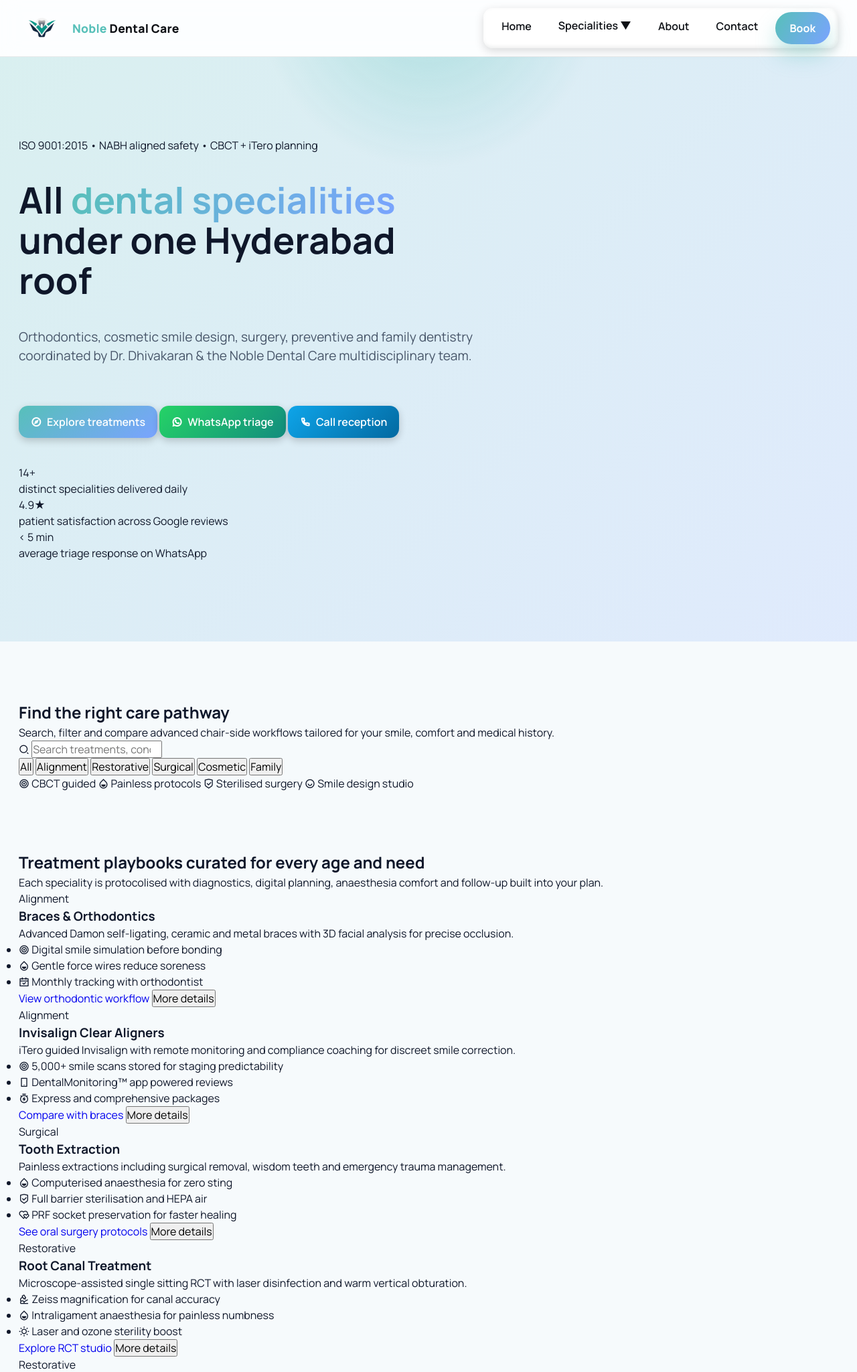
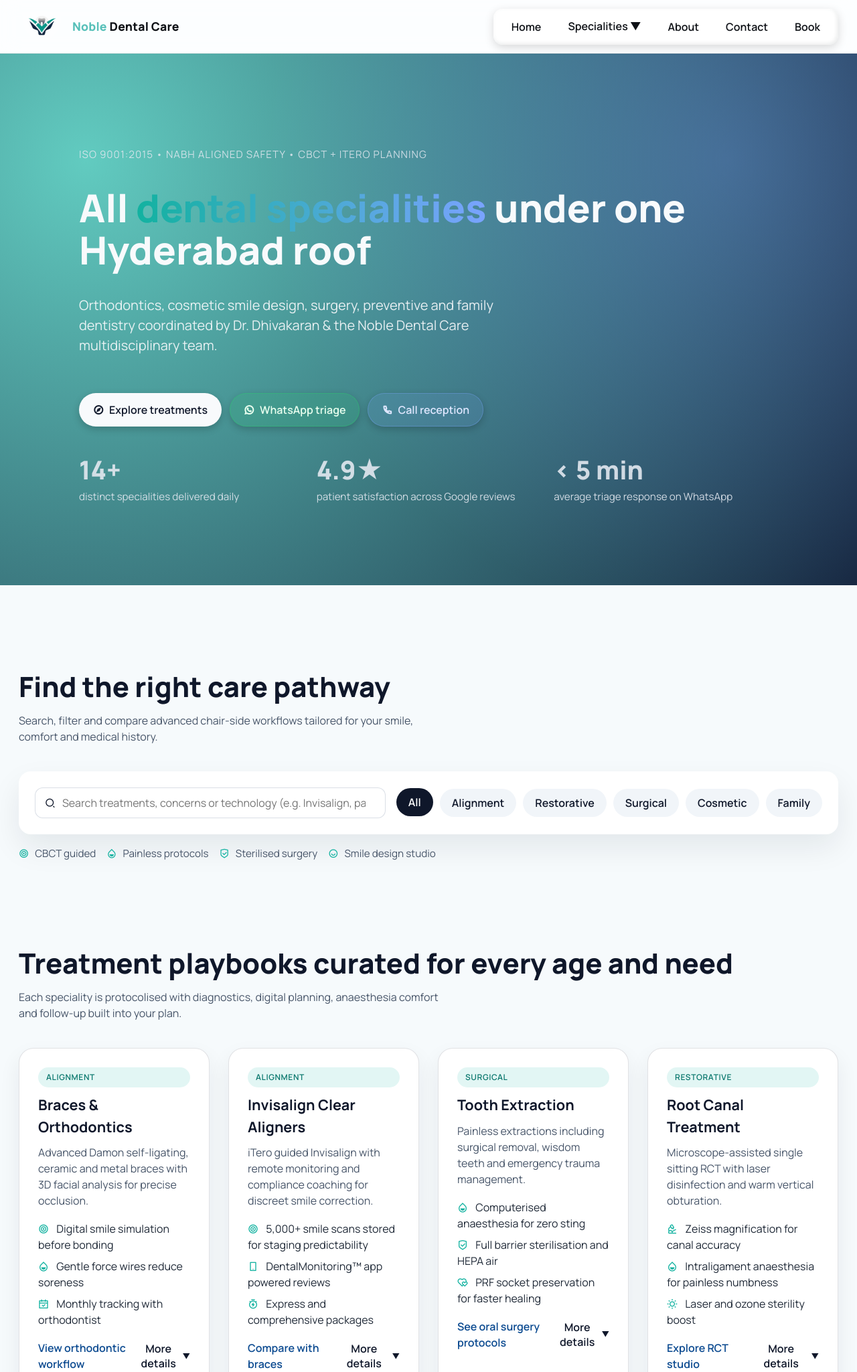
Before and after one commit to nobledentalorg-tech/NOBLE-WEBSITE, a PHP site: page /specialities/ in a window 1280 px wide. Shown: the top 2049 px of the page at 67% size. Run offline with PHP 8.4, Linux system fonts and the light colour scheme; some libraries are stand-ins or nearby versions.

Commit message:
Update specialities.css

```diff
--- a/assets/specialities.css
+++ b/assets/specialities.css
@@ -1,355 +1,457 @@
-/* =========================================================
-   Noble Dental Care — Specialities Stylesheet
-   Focus: speciality overview page
-========================================================= */
-
 :root {
-  --hero-gradient: linear-gradient(135deg, rgba(87,192,185,0.18), rgba(122,163,255,0.18));
-  --glass-border: rgba(255,255,255,0.55);
+  --hero-bg: radial-gradient(circle at 10% 20%, rgba(18,178,160,0.65) 0%, rgba(10,27,53,0.95) 100%);
+  --hero-accent: #7aa3ff;
+  --chip-bg: rgba(18, 178, 160, 0.12);
+  --chip-text: #0b786e;
+  --card-border: rgba(15, 23, 42, 0.12);
+  --card-shadow: 0 18px 40px rgba(15, 23, 42, 0.12);
+  --text-muted: #475569;
+  --filter-bg: #f1f5f9;
+  --filter-active: #0f172a;
 }
 
 main {
   display: flex;
   flex-direction: column;
-  gap: clamp(48px, 9vw, 88px);
-  padding-bottom: clamp(48px, 10vw, 120px);
-}
-
-.btn {
-  display: inline-flex;
-  align-items: center;
-  justify-content: center;
-  gap: 6px;
-  font-weight: 700;
-  border-radius: 999px;
-  padding: 12px 22px;
-  border: none;
-  cursor: pointer;
-  transition: transform .2s ease, box-shadow .2s ease, background .2s ease;
-  text-decoration: none;
-}
-
-.btn--primary {
-  background: linear-gradient(120deg, #57c0b9, #7aa3ff);
-  color: #fff;
-  box-shadow: 0 18px 30px rgba(87, 192, 185, 0.35);
-}
-
-.btn--primary:hover,
-.btn--primary:focus-visible {
-  transform: translateY(-2px);
-  box-shadow: 0 22px 36px rgba(87, 192, 185, 0.45);
-}
-
-.btn--ghost {
-  background: rgba(255,255,255,0.6);
-  color: var(--ink);
-  border: 1px solid rgba(15, 23, 42, 0.12);
-}
-
-.btn--ghost:hover,
-.btn--ghost:focus-visible {
-  transform: translateY(-2px);
-  background: rgba(255,255,255,0.85);
+  gap: clamp(60px, 12vw, 120px);
+  padding-bottom: clamp(80px, 15vw, 180px);
 }
 
 .hero {
   position: relative;
-  background: var(--hero-gradient);
+  background: var(--hero-bg);
+  color: #f8fafc;
   overflow: hidden;
-  padding: clamp(48px, 10vw, 120px) 0;
 }
 
-.hero::before {
+.hero::after {
   content: "";
   position: absolute;
-  inset: -40% -20% auto 50%;
-  width: 520px;
-  aspect-ratio: 1;
-  background: radial-gradient(circle at center, rgba(87,192,185,0.4), transparent 70%);
-  filter: blur(0.5px);
-  opacity: 0.9;
-  transform: translateX(-50%);
+  inset: 0;
+  background: radial-gradient(circle at 85% 20%, rgba(122, 163, 255, 0.35), transparent 55%);
   pointer-events: none;
 }
 
 .hero-container {
-  display: grid;
-  gap: clamp(24px, 4vw, 40px);
   position: relative;
   z-index: 1;
+  padding: clamp(80px, 12vw, 140px) max(var(--pad), env(safe-area-inset-left)) clamp(70px, 10vw, 120px);
+  display: grid;
+  gap: clamp(24px, 4vw, 36px);
+  max-width: 1100px;
+  margin-inline: auto;
 }
 
-.hero-kicker {
-  font-weight: 600;
-  letter-spacing: 0.08em;
+.hero-meta {
+  font-size: 0.95rem;
+  letter-spacing: 1px;
   text-transform: uppercase;
-  color: var(--muted);
+  color: rgba(226, 232, 240, 0.85);
 }
 
 .hero h1 {
-  font-size: clamp(2.1rem, 6vw, 3.4rem);
+  font-size: clamp(2.4rem, 6vw, 3.6rem);
   line-height: 1.1;
-  max-width: 16ch;
+  font-weight: 800;
 }
 
 .hero .gradient {
-  background: linear-gradient(120deg, #57c0b9, #7aa3ff);
+  background: linear-gradient(90deg, #12b2a0, #7aa3ff);
   -webkit-background-clip: text;
-  -webkit-text-fill-color: transparent;
+  background-clip: text;
+  color: transparent;
 }
 
 .hero-sub {
-  font-size: clamp(1rem, 2vw, 1.2rem);
-  color: var(--muted);
+  font-size: clamp(1.05rem, 2vw, 1.25rem);
+  color: rgba(248, 250, 252, 0.9);
+  max-width: 55ch;
+}
+
+.hero-actions {
+  display: flex;
+  flex-wrap: wrap;
+  gap: 12px;
+}
+
+.hero-button {
+  display: inline-flex;
+  align-items: center;
+  gap: 8px;
+  border-radius: 999px;
+  padding: 12px 20px;
+  font-weight: 600;
+  border: 1px solid rgba(248, 250, 252, 0.35);
+  color: #0f172a;
+  background: #f8fafc;
+  transition: transform 0.2s ease, box-shadow 0.2s ease;
+}
+
+.hero-button:hover,
+.hero-button:focus-visible {
+  transform: translateY(-2px);
+  box-shadow: 0 12px 24px rgba(15, 23, 42, 0.2);
+}
+
+.hero-button.whatsapp {
+  background: rgba(37, 211, 102, 0.12);
+  color: #e9ffef;
+  border-color: rgba(37, 211, 102, 0.35);
+}
+
+.hero-button.call {
+  background: rgba(122, 163, 255, 0.12);
+  color: #dfe7ff;
+  border-color: rgba(122, 163, 255, 0.35);
+}
+
+.hero-stats {
+  display: grid;
+  grid-template-columns: repeat(auto-fit, minmax(150px, 1fr));
+  gap: 20px;
+  color: rgba(226, 232, 240, 0.9);
+}
+
+.hero-stats dt {
+  font-size: clamp(1.8rem, 3vw, 2.4rem);
+  font-weight: 800;
+}
+
+.hero-stats dd {
+  margin: 0;
+  font-size: 0.95rem;
+}
+
+.section-header {
+  display: grid;
+  gap: 8px;
+  margin-bottom: clamp(24px, 5vw, 40px);
+}
+
+.section-header h2 {
+  font-size: clamp(1.8rem, 4vw, 2.6rem);
+  font-weight: 800;
+  color: #0f172a;
+}
+
+.section-sub {
+  color: var(--text-muted);
   max-width: 65ch;
 }
 
-.hero-cta {
+.finder {
+  position: relative;
+}
+
+.finder-controls {
   display: flex;
   flex-wrap: wrap;
-  gap: 12px;
+  gap: 16px;
   align-items: center;
+  justify-content: space-between;
+  padding: 24px;
+  background: #ffffff;
+  border-radius: 18px;
+  box-shadow: 0 20px 45px rgba(15, 23, 42, 0.08);
 }
 
-.hero-badges {
-  display: grid;
-  grid-template-columns: repeat(auto-fit, minmax(160px, 1fr));
+.finder .search {
+  display: inline-flex;
+  align-items: center;
+  gap: 10px;
+  flex: 1 1 320px;
+  border-radius: 12px;
+  border: 1px solid rgba(148, 163, 184, 0.35);
+  padding: 10px 14px;
+  background: #fff;
+}
+
+.finder .search input {
+  flex: 1;
+  border: none;
+  outline: none;
+  font-size: 1rem;
+  color: #0f172a;
+}
+
+.filter-group {
+  display: flex;
+  flex-wrap: wrap;
+  gap: 10px;
+}
+
+.filter {
+  border: none;
+  border-radius: 999px;
+  padding: 10px 18px;
+  background: var(--filter-bg);
+  color: var(--filter-active);
+  font-weight: 600;
+  cursor: pointer;
+  transition: background 0.2s ease, color 0.2s ease, transform 0.2s ease;
+}
+
+.filter.is-active {
+  background: #0f172a;
+  color: #ffffff;
+  transform: translateY(-1px);
+}
+
+.legend {
+  display: flex;
+  flex-wrap: wrap;
   gap: 16px;
+  margin-top: 18px;
+  color: var(--text-muted);
   font-size: 0.95rem;
 }
 
-.hero-badges dt {
-  font-weight: 800;
-  color: var(--ink);
+.legend i {
+  color: #12b2a0;
+  margin-right: 6px;
 }
 
-.hero-badges dd {
-  color: var(--muted);
-  margin: 0;
+.cards {
+  display: grid;
+  grid-template-columns: repeat(auto-fit, minmax(270px, 1fr));
+  gap: clamp(20px, 3vw, 28px);
 }
 
-.hero-glass {
-  position: relative;
-  z-index: 1;
-  margin-top: clamp(16px, 3vw, 32px);
-  margin-inline: max(var(--pad), env(safe-area-inset-left));
-  padding: 18px 22px;
-  border-radius: 18px;
-  background: rgba(255,255,255,0.65);
-  border: 1px solid var(--glass-border);
-  -webkit-backdrop-filter: blur(16px) saturate(160%);
-  backdrop-filter: blur(16px) saturate(160%);
+.empty-state {
+  margin-top: clamp(24px, 4vw, 40px);
+  text-align: center;
+  color: var(--text-muted);
   font-weight: 600;
-  color: var(--ink);
-  box-shadow: 0 18px 40px rgba(15, 23, 42, 0.12);
 }
 
-.speciality-intro .container {
-  display: grid;
+.speciality-card {
+  background: #ffffff;
+  border-radius: 22px;
+  border: 1px solid var(--card-border);
+  padding: clamp(20px, 3vw, 28px);
+  display: flex;
+  flex-direction: column;
   gap: 18px;
-  text-align: left;
+  position: relative;
+  box-shadow: 0 14px 32px rgba(15, 23, 42, 0.07);
+  transition: transform 0.2s ease, box-shadow 0.2s ease;
 }
 
-.speciality-intro h2 {
-  font-size: clamp(1.8rem, 4vw, 2.6rem);
-  max-width: 22ch;
+.speciality-card:hover,
+.speciality-card:focus-within {
+  transform: translateY(-4px);
+  box-shadow: var(--card-shadow);
 }
 
-.speciality-intro .lead {
-  font-size: 1.05rem;
-  color: var(--muted);
-  max-width: 70ch;
+.speciality-card header {
+  display: grid;
+  gap: 10px;
 }
 
-.speciality-grid .grid {
+.speciality-card h3 {
+  font-size: 1.35rem;
+  font-weight: 700;
+  color: #0f172a;
+}
+
+.speciality-card p {
+  color: var(--text-muted);
+}
+
+.speciality-card ul {
   list-style: none;
   display: grid;
-  gap: 22px;
-  grid-template-columns: repeat(auto-fit, minmax(240px, 1fr));
+  gap: 8px;
+  color: #1f2937;
 }
 
-.speciality-grid li {
-  background: var(--paper);
-  border-radius: 18px;
-  padding: clamp(20px, 3vw, 28px);
-  box-shadow:
-    inset 0 1px 0 rgba(255,255,255,0.6),
-    0 20px 40px rgba(15, 23, 42, 0.08);
-  display: grid;
-  gap: 14px;
-  position: relative;
-  border: 1px solid rgba(87,192,185,0.16);
-  transition: transform .3s ease, box-shadow .3s ease;
+.speciality-card li i {
+  color: #12b2a0;
+  margin-right: 8px;
 }
 
-.speciality-grid li:hover,
-.speciality-grid li:focus-within {
-  transform: translateY(-4px);
-  box-shadow:
-    inset 0 1px 0 rgba(255,255,255,0.7),
-    0 28px 50px rgba(15, 23, 42, 0.12);
+.speciality-card footer {
+  display: flex;
+  justify-content: space-between;
+  align-items: center;
+  gap: 10px;
 }
 
-.speciality-grid .icon {
-  font-size: 1.8rem;
+.text-link {
+  font-weight: 600;
+  color: #0b4a90;
 }
 
-.speciality-grid h3 {
-  font-size: 1.2rem;
-  color: var(--ink);
-}
-
-.speciality-grid p {
-  color: var(--muted);
-  font-size: 0.98rem;
-}
-
-.speciality-grid .link {
+.card-toggle {
+  border: none;
+  background: transparent;
+  color: #0f172a;
   font-weight: 600;
-  color: var(--brand);
+  cursor: pointer;
   display: inline-flex;
   align-items: center;
   gap: 6px;
 }
 
-.speciality-grid .link:hover i,
-.speciality-grid .link:focus-visible i {
-  transform: translate(2px, -2px);
+.card-toggle::after {
+  content: "\25BC";
+  font-size: 0.7rem;
+  transition: transform 0.2s ease;
 }
 
-.speciality-grid .link i {
-  transition: transform .2s ease;
+.card-toggle[aria-expanded="true"]::after {
+  transform: rotate(180deg);
 }
 
-.value-bars .bars {
-  display: grid;
-  grid-template-columns: repeat(auto-fit, minmax(220px, 1fr));
-  gap: 20px;
+.card-more {
+  border-top: 1px dashed rgba(148, 163, 184, 0.5);
+  padding-top: 12px;
+  color: var(--text-muted);
+  font-size: 0.95rem;
 }
 
-.value-bars article {
-  border-radius: 20px;
-  padding: 26px;
-  background: linear-gradient(160deg, rgba(87,192,185,0.2), rgba(122,163,255,0.2));
-  color: var(--ink);
-  box-shadow: 0 24px 40px rgba(15, 23, 42, 0.12);
+.speciality-card[hidden],
+.speciality-card.is-hidden {
+  display: none !important;
 }
 
-.value-bars h2,
-.timeline h2,
-.faq h2,
-.cta h2 {
-  font-size: clamp(1.8rem, 4vw, 2.4rem);
-  margin-bottom: 18px;
+.chip {
+  display: inline-flex;
+  align-items: center;
+  gap: 6px;
+  padding: 6px 12px;
+  border-radius: 999px;
+  background: var(--chip-bg);
+  color: var(--chip-text);
+  font-weight: 600;
+  text-transform: uppercase;
+  letter-spacing: 0.6px;
+  font-size: 0.75rem;
 }
 
-.timeline ol {
+.pathways .pathway-grid {
+  display: grid;
+  gap: clamp(20px, 3vw, 28px);
+  grid-template-columns: repeat(auto-fit, minmax(240px, 1fr));
+}
+
+.pathway-grid article {
+  background: linear-gradient(145deg, rgba(18, 178, 160, 0.12), rgba(122, 163, 255, 0.12));
+  border-radius: 20px;
+  padding: clamp(22px, 4vw, 30px);
+  display: grid;
+  gap: 12px;
+  border: 1px solid rgba(18, 178, 160, 0.18);
+}
+
+.pathway-grid h3 {
+  font-size: 1.3rem;
+  color: #0f172a;
+}
+
+.pathway-grid p {
+  color: var(--text-muted);
+}
+
+.pathway-grid ul {
   list-style: none;
   display: grid;
-  gap: 18px;
-  counter-reset: steps;
+  gap: 6px;
+  color: #1f2937;
 }
 
-.timeline li {
-  padding: 26px;
-  border-radius: 18px;
-  background: var(--paper);
-  border: 1px solid rgba(0,0,0,0.05);
-  box-shadow: 0 20px 34px rgba(15, 23, 42, 0.08);
+.cta {
+  position: relative;
 }
 
-.timeline h3 {
-  font-size: 1.2rem;
-  margin-bottom: 10px;
+.cta-card {
+  display: grid;
+  gap: clamp(20px, 4vw, 40px);
+  align-items: center;
+  background: radial-gradient(circle at 10% 10%, rgba(18, 178, 160, 0.18), rgba(122, 163, 255, 0.25));
+  border-radius: 24px;
+  padding: clamp(28px, 6vw, 48px);
+  box-shadow: 0 28px 60px rgba(15, 23, 42, 0.12);
 }
 
-.timeline p {
-  color: var(--muted);
+.cta-text h2 {
+  font-size: clamp(1.9rem, 4vw, 2.4rem);
+  font-weight: 800;
+  color: #0f172a;
 }
 
-.faq {
-  background: rgba(255,255,255,0.75);
-  padding-block: clamp(48px, 9vw, 88px);
+.cta-text p {
+  color: var(--text-muted);
+  max-width: 45ch;
 }
 
-.faq-head {
-  max-width: 60ch;
-  margin-bottom: 24px;
+.cta-form {
+  display: grid;
+  gap: 16px;
+  grid-template-columns: repeat(auto-fit, minmax(220px, 1fr));
 }
 
-.faq-items {
+.field {
   display: grid;
-  gap: 16px;
+  gap: 6px;
+  font-weight: 600;
+  color: #0f172a;
 }
 
-.faq details {
-  background: var(--paper);
-  padding: 18px 22px;
-  border-radius: 16px;
-  border: 1px solid rgba(122,163,255,0.2);
-  box-shadow: 0 14px 34px rgba(15, 23, 42, 0.08);
+.field input {
+  border-radius: 12px;
+  border: 1px solid rgba(148, 163, 184, 0.4);
+  padding: 12px 14px;
+  font-size: 1rem;
 }
 
-.faq summary {
-  cursor: pointer;
-  font-weight: 700;
-  color: var(--ink);
-}
-
-.faq p {
-  margin-top: 12px;
-  color: var(--muted);
-}
-
-.cta .cta-card {
-  border-radius: 24px;
-  padding: clamp(28px, 6vw, 48px);
-  background: linear-gradient(120deg, #0f172a, #1f2937);
-  color: #fff;
-  display: grid;
-  gap: 18px;
-  text-align: center;
-  box-shadow: 0 24px 50px rgba(15, 23, 42, 0.32);
-}
-
-.cta .btn {
-  justify-self: center;
+.hero-button.submit {
+  justify-content: center;
+  background: #0f172a;
+  color: #f8fafc;
+  border: 1px solid transparent;
 }
 
 .site-footer {
   background: #0f172a;
-  color: rgba(255,255,255,0.88);
-  padding-block: clamp(40px, 8vw, 70px);
+  color: rgba(226, 232, 240, 0.9);
+  padding: clamp(40px, 8vw, 60px) 0;
 }
 
-.site-footer a {
-  color: inherit;
+.site-footer h3,
+.site-footer h4 {
+  color: #f8fafc;
 }
 
-.footer-grid {
+.footer-links {
+  list-style: none;
   display: grid;
-  gap: 24px;
-  grid-template-columns: repeat(auto-fit, minmax(200px, 1fr));
-  margin-bottom: 24px;
+  gap: 6px;
 }
 
-.footer-bottom {
-  text-align: center;
-  color: rgba(255,255,255,0.6);
-  font-size: 0.9rem;
+.footer-links a {
+  color: rgba(226, 232, 240, 0.9);
 }
 
-@media (max-width: 720px) {
-  .hero-badges {
-    grid-template-columns: repeat(2, minmax(0, 1fr));
+.footer-note {
+  margin-top: 30px;
+  text-align: center;
+  color: rgba(148, 163, 184, 0.8);
+}
+
+@media (max-width: 768px) {
+  .hero-button {
+    width: 100%;
+    justify-content: center;
   }
 
-  .hero h1 {
-    max-width: none;
+  .finder-controls {
+    flex-direction: column;
+    align-items: stretch;
   }
 
-  .hero-glass {
-    margin-inline: var(--pad);
+  .speciality-card footer {
+    flex-direction: column;
+    align-items: flex-start;
   }
 }
```
